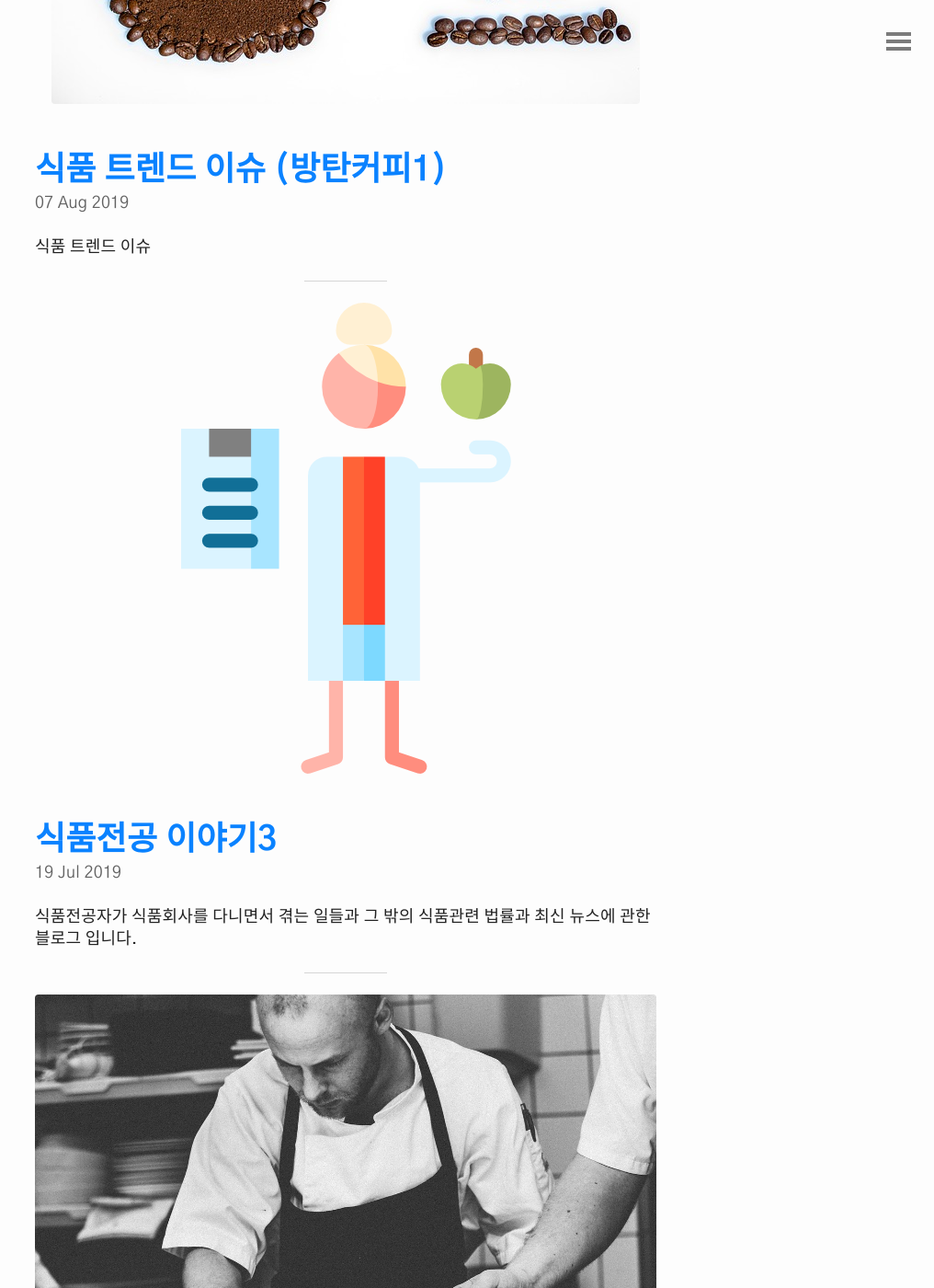
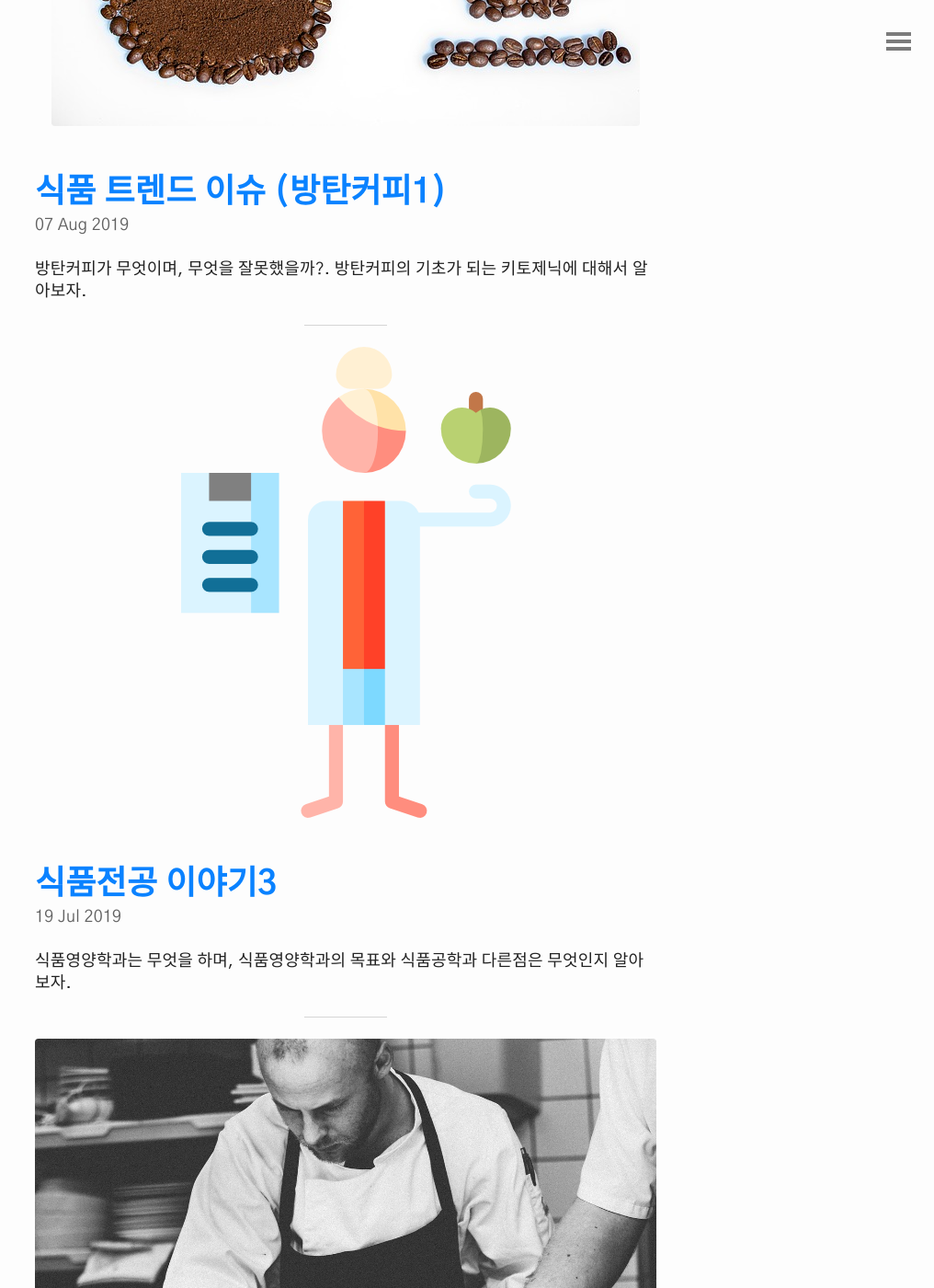
Before and after one commit to sese2/foodstory, a Jekyll site: the page built from index.html, in a window 1280 px wide and 1400 px high, scrolled down 1219 px. Shown: the whole window at 92% size, without its empty margins (264-1280 px from the left). Built offline with Jekyll 4.4.1, drawn with Linux system fonts in a browser that asks for light colours; the list of posts is cut into pages by our own code; some of the changed text lies outside the part shown.

```diff
--- a/_posts/2019-06-30-Food-Information-Story-1.md
+++ b/_posts/2019-06-30-Food-Information-Story-1.md
@@ -16,7 +16,7 @@
   - 외식상품학과
   - 대학 전공
 
-description: 식품전공자가 식품회사를 다니면서 겪는 일들과 그 밖의 식품관련 법률과 최신 뉴스에 관한 블로그 입니다.
+description: 식품학과에는 무엇이 있고, 어떤 방향으로 나아가면 좋을지 생각해보는 시간과 리스트를 체크해보자
 ---
 
 ## 식품학과에는 무엇이 있을까?
--- a/_posts/2019-06-30-Food-Information-Story-2.md
+++ b/_posts/2019-06-30-Food-Information-Story-2.md
@@ -16,10 +16,10 @@
 - 외식상품학과
 - 대학 전공
 
-description: 식품전공자가 식품회사를 다니면서 겪는 일들과 그 밖의 식품관련 법률과 최신 뉴스에 관한 블로그 입니다.
+description: 조리학과에서는 무엇을 배우며, 어떤 공부를 하면 좋을까?
 ---
 
-## ## 조리학과는 무엇을 할까?
+##  조리학과는 무엇을 할까?
 
 2014~2015년은 셰프 전성시대였다.
 
@@ -32,8 +32,6 @@
 
 
 TV에서 보이는 셰프 또는 파티쉐는 굉장히 멋있는 모습으로 많이 나온다. 그들도 분명 기본적으로 굉장히 어려운 시기를 견디고, 연습하고, 노력하여 올라온 길임은 분명하다. 다만, 그 길로 올라오기까지의 어려움을 알았으면 좋겠다.
-
-
 
 <center><u>"요리는 과학이다."</u> </center>
 나는 조리사는 과학자라고 생각한다.  맛있는 요리를 만들기 위해서는 과학을 알아야 한다.
--- a/_posts/2019-06-30-Food-Information-Story-3.md
+++ b/_posts/2019-06-30-Food-Information-Story-3.md
@@ -19,7 +19,7 @@
 - 외식경영학과
 - 대학 전공
 
-description: 식품전공자가 식품회사를 다니면서 겪는 일들과 그 밖의 식품관련 법률과 최신 뉴스에 관한 블로그 입니다.
+description: 식품영양학과는 무엇을 하며, 식품영양학과의 목표와 식품공학과 다른점은 무엇인지 알아보자.
 ---
 
 ##  식품영양학과는 무엇을 할까?
@@ -29,6 +29,8 @@
 그저 식품이란걸 다룬다는 정도 뿐?
 
 하지만, 식품영양학과 식품공학은 전혀 다른 내용을 배우고, 전혀 다른 길을 가게 된다.
+
+* 식품영양은 내몸에 일어나는 변화를 배운다면, 식품공학은 식품을 어떻게 하면 더 맛있게 또는 새롭게 개발하는영역이 더 크다. (식품공학과에 대한 것은 다른 시리즈에서 다룰예정이다.)
 
 기본적으로 식품영양학과의 목표 대부분은 (학교에서 작성된 학과 목표와는 다를수있다.)
 
--- a/_posts/2019-08-07-Food-Information-Story-5.md
+++ b/_posts/2019-08-07-Food-Information-Story-5.md
@@ -15,7 +15,7 @@
 - 키토제닉
 - 저탄고지
 - 트렌드 다이어트
-description: 식품 트렌드 이슈
+description: 방탄커피가 무엇이며, 무엇을 잘못했을까?. 방탄커피의 기초가 되는 키토제닉에 대해서 알아보자.
 ---
 
 ##  방탄커피가 무엇을 잘못했을까? (1)
--- a/_posts/2019-08-08-Food-Information-Story-6.md
+++ b/_posts/2019-08-08-Food-Information-Story-6.md
@@ -16,7 +16,7 @@
 - 저탄고지
 - 트렌드 다이어트
 - 새로운 다이어트
-description: 식품 트렌드 이슈
+description: 방탄커피 과대광고는 무엇이 문제였으며, 어떤 내용이 보도되었는지 확인하며 과장된 기사에서 핵심이 무엇인지 알아보자.
 ---
 
 ##  방탄커피가 무엇을 잘못했을까? (2)
```
Also changed, not shown: other parts of _posts/2019-06-30-Food-Information-Story-1.md (+1 -1 lines), other parts of _posts/2019-06-30-Food-Information-Story-2.md (+1 -1 lines), other parts of _posts/2019-06-30-Food-Information-Story-3.md (+1 -1 lines), other parts of _posts/2019-08-07-Food-Information-Story-5.md (+1 -1 lines), other parts of _posts/2019-08-08-Food-Information-Story-6.md (+1 -1 lines).
